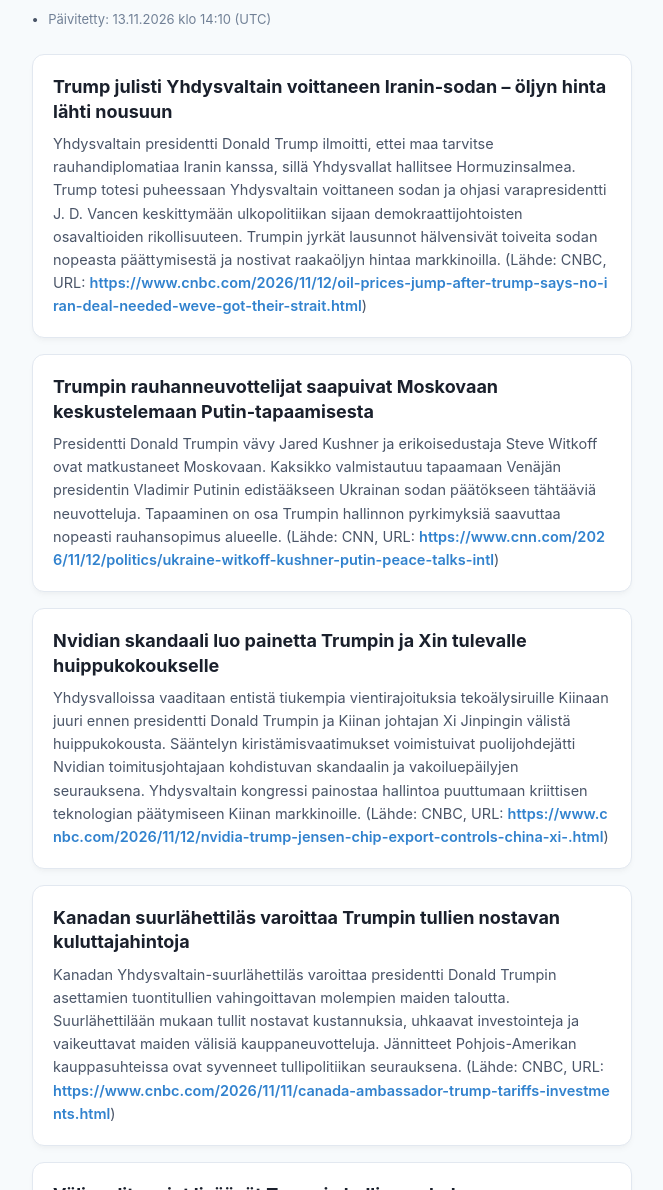
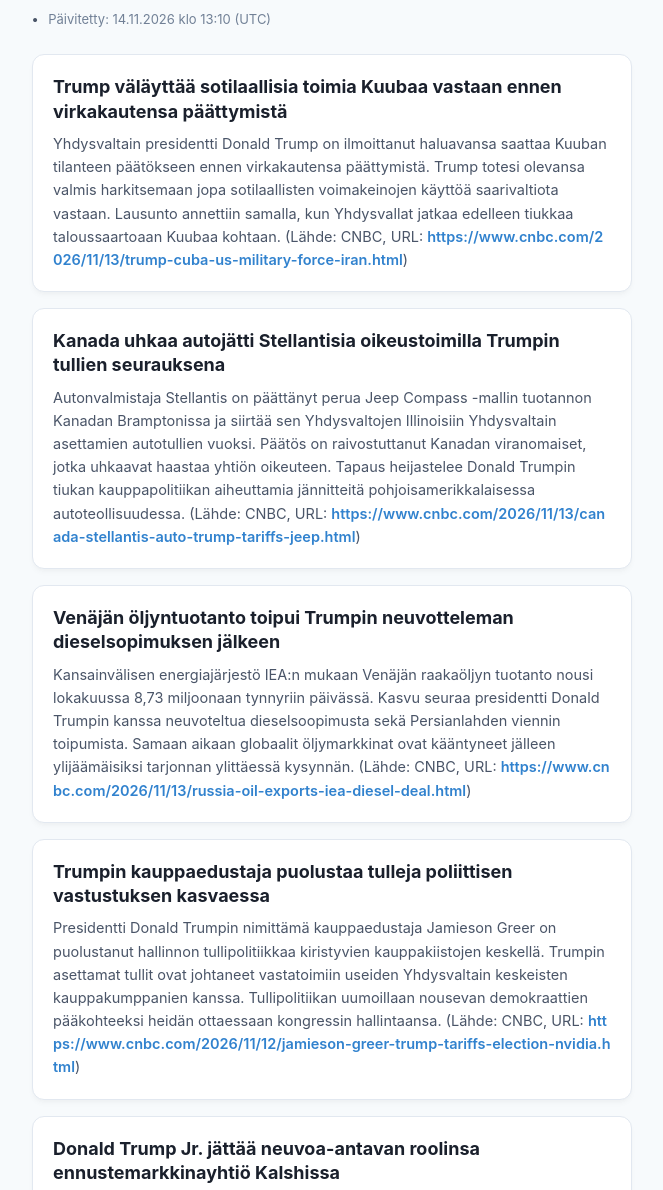
Before and after one commit to juti16/trump-tracker, a plain HTML site: page index.html in a window 1280 px wide. Shown: the part 88-1278 px from the top of the page, without its empty margins (308-971 px from the left). Drawn offline with Linux system fonts and the light colour scheme.

Commit message:
Päivitetty päivän Trump-uutiset

```diff
--- a/index.html
+++ b/index.html
@@ -81,32 +81,32 @@
 <body>
     <div class="container">
         <h1>Päivän Trump-tiivistys</h1>
-        <div class="meta">Päivitetty: 13.11.2026 klo 14:10 (UTC)</div>
+        <div class="meta">Päivitetty: 14.11.2026 klo 13:10 (UTC)</div>
         <div class="content">
 
             <div class="news-card">
-                <div class="card-title">Trump julisti Yhdysvaltain voittaneen Iranin-sodan – öljyn hinta lähti nousuun</div>
-                <div class="card-content">Yhdysvaltain presidentti Donald Trump ilmoitti, ettei maa tarvitse rauhandiplomatiaa Iranin kanssa, sillä Yhdysvallat hallitsee Hormuzinsalmea. Trump totesi puheessaan Yhdysvaltain voittaneen sodan ja ohjasi varapresidentti J. D. Vancen keskittymään ulkopolitiikan sijaan demokraattijohtoisten osavaltioiden rikollisuuteen. Trumpin jyrkät lausunnot hälvensivät toiveita sodan nopeasta päättymisestä ja nostivat raakaöljyn hintaa markkinoilla. (Lähde: CNBC, URL: <a href="https://www.cnbc.com/2026/11/12/oil-prices-jump-after-trump-says-no-iran-deal-needed-weve-got-their-strait.html" target="_blank">https://www.cnbc.com/2026/11/12/oil-prices-jump-after-trump-says-no-iran-deal-needed-weve-got-their-strait.html</a>)</div>
+                <div class="card-title">Trump väläyttää sotilaallisia toimia Kuubaa vastaan ennen virkakautensa päättymistä</div>
+                <div class="card-content">Yhdysvaltain presidentti Donald Trump on ilmoittanut haluavansa saattaa Kuuban tilanteen päätökseen ennen virkakautensa päättymistä. Trump totesi olevansa valmis harkitsemaan jopa sotilaallisten voimakeinojen käyttöä saarivaltiota vastaan. Lausunto annettiin samalla, kun Yhdysvallat jatkaa edelleen tiukkaa taloussaartoaan Kuubaa kohtaan. (Lähde: CNBC, URL: <a href="https://www.cnbc.com/2026/11/13/trump-cuba-us-military-force-iran.html" target="_blank">https://www.cnbc.com/2026/11/13/trump-cuba-us-military-force-iran.html</a>)</div>
             </div>
 
             <div class="news-card">
-                <div class="card-title">Trumpin rauhanneuvottelijat saapuivat Moskovaan keskustelemaan Putin-tapaamisesta</div>
-                <div class="card-content">Presidentti Donald Trumpin vävy Jared Kushner ja erikoisedustaja Steve Witkoff ovat matkustaneet Moskovaan. Kaksikko valmistautuu tapaamaan Venäjän presidentin Vladimir Putinin edistääkseen Ukrainan sodan päätökseen tähtääviä neuvotteluja. Tapaaminen on osa Trumpin hallinnon pyrkimyksiä saavuttaa nopeasti rauhansopimus alueelle. (Lähde: CNN, URL: <a href="https://www.cnn.com/2026/11/12/politics/ukraine-witkoff-kushner-putin-peace-talks-intl" target="_blank">https://www.cnn.com/2026/11/12/politics/ukraine-witkoff-kushner-putin-peace-talks-intl</a>)</div>
+                <div class="card-title">Kanada uhkaa autojätti Stellantisia oikeustoimilla Trumpin tullien seurauksena</div>
+                <div class="card-content">Autonvalmistaja Stellantis on päättänyt perua Jeep Compass -mallin tuotannon Kanadan Bramptonissa ja siirtää sen Yhdysvaltojen Illinoisiin Yhdysvaltain asettamien autotullien vuoksi. Päätös on raivostuttanut Kanadan viranomaiset, jotka uhkaavat haastaa yhtiön oikeuteen. Tapaus heijastelee Donald Trumpin tiukan kauppapolitiikan aiheuttamia jännitteitä pohjoisamerikkalaisessa autoteollisuudessa. (Lähde: CNBC, URL: <a href="https://www.cnbc.com/2026/11/13/canada-stellantis-auto-trump-tariffs-jeep.html" target="_blank">https://www.cnbc.com/2026/11/13/canada-stellantis-auto-trump-tariffs-jeep.html</a>)</div>
             </div>
 
             <div class="news-card">
-                <div class="card-title">Nvidian skandaali luo painetta Trumpin ja Xin tulevalle huippukokoukselle</div>
-                <div class="card-content">Yhdysvalloissa vaaditaan entistä tiukempia vientirajoituksia tekoälysiruille Kiinaan juuri ennen presidentti Donald Trumpin ja Kiinan johtajan Xi Jinpingin välistä huippukokousta. Sääntelyn kiristämisvaatimukset voimistuivat puolijohdejätti Nvidian toimitusjohtajaan kohdistuvan skandaalin ja vakoiluepäilyjen seurauksena. Yhdysvaltain kongressi painostaa hallintoa puuttumaan kriittisen teknologian päätymiseen Kiinan markkinoille. (Lähde: CNBC, URL: <a href="https://www.cnbc.com/2026/11/12/nvidia-trump-jensen-chip-export-controls-china-xi-.html" target="_blank">https://www.cnbc.com/2026/11/12/nvidia-trump-jensen-chip-export-controls-china-xi-.html</a>)</div>
+                <div class="card-title">Venäjän öljyntuotanto toipui Trumpin neuvotteleman dieselsopimuksen jälkeen</div>
+                <div class="card-content">Kansainvälisen energiajärjestö IEA:n mukaan Venäjän raakaöljyn tuotanto nousi lokakuussa 8,73 miljoonaan tynnyriin päivässä. Kasvu seuraa presidentti Donald Trumpin kanssa neuvoteltua dieselsoopimusta sekä Persianlahden viennin toipumista. Samaan aikaan globaalit öljymarkkinat ovat kääntyneet jälleen ylijäämäisiksi tarjonnan ylittäessä kysynnän. (Lähde: CNBC, URL: <a href="https://www.cnbc.com/2026/11/13/russia-oil-exports-iea-diesel-deal.html" target="_blank">https://www.cnbc.com/2026/11/13/russia-oil-exports-iea-diesel-deal.html</a>)</div>
             </div>
 
             <div class="news-card">
-                <div class="card-title">Kanadan suurlähettiläs varoittaa Trumpin tullien nostavan kuluttajahintoja</div>
-                <div class="card-content">Kanadan Yhdysvaltain-suurlähettiläs varoittaa presidentti Donald Trumpin asettamien tuontitullien vahingoittavan molempien maiden taloutta. Suurlähettilään mukaan tullit nostavat kustannuksia, uhkaavat investointeja ja vaikeuttavat maiden välisiä kauppaneuvotteluja. Jännitteet Pohjois-Amerikan kauppasuhteissa ovat syvenneet tullipolitiikan seurauksena. (Lähde: CNBC, URL: <a href="https://www.cnbc.com/2026/11/11/canada-ambassador-trump-tariffs-investments.html" target="_blank">https://www.cnbc.com/2026/11/11/canada-ambassador-trump-tariffs-investments.html</a>)</div>
+                <div class="card-title">Trumpin kauppaedustaja puolustaa tulleja poliittisen vastustuksen kasvaessa</div>
+                <div class="card-content">Presidentti Donald Trumpin nimittämä kauppaedustaja Jamieson Greer on puolustanut hallinnon tullipolitiikkaa kiristyvien kauppakiistojen keskellä. Trumpin asettamat tullit ovat johtaneet vastatoimiin useiden Yhdysvaltain keskeisten kauppakumppanien kanssa. Tullipolitiikan uumoillaan nousevan demokraattien pääkohteeksi heidän ottaessaan kongressin hallintaansa. (Lähde: CNBC, URL: <a href="https://www.cnbc.com/2026/11/12/jamieson-greer-trump-tariffs-election-nvidia.html" target="_blank">https://www.cnbc.com/2026/11/12/jamieson-greer-trump-tariffs-election-nvidia.html</a>)</div>
             </div>
 
             <div class="news-card">
-                <div class="card-title">Välivaalitappiot lisäävät Trumpin hallinnon halua kauppasopimukseen Intian kanssa</div>
-                <div class="card-content">Yhdysvalloissa herää toiveita kauppasopimuksen syntymisestä Intian kanssa vielä kuluvan vuoden aikana. Asiantuntijoiden mukaan sopimus voisi lieventää presidentti Donald Trumpin tullipolitiikkaa kohtaan esitettyä arvostelua. Tullien vastustus on kasvanut erityisesti välivaalien jälkeen, jolloin äänestäjät ilmaisivat tyytymättömyytensä kohonneisiin tuontimaksuihin. (Lähde: CNBC, URL: <a href="https://www.cnbc.com/2026/11/12/us-india-trade-tariffs-trump-modi.html" target="_blank">https://www.cnbc.com/2026/11/12/us-india-trade-tariffs-trump-modi.html</a>)</div>
+                <div class="card-title">Donald Trump Jr. jättää neuvoa-antavan roolinsa ennustemarkkinayhtiö Kalshissa</div>
+                <div class="card-content">Yhdysvaltain presidentin poika Donald Trump Jr. luopuu tehtävästään Kalshi-ennustemarkkinayhtiön neuvoa-antavassa elimessä. Yhtiö vahvisti, ettei hän jatka enää neuvonantajan roolissa. Päätöksen taustoista tai hänen tulevista suunnitelmistaan ei ole toistaiseksi annettu julkisuuteen tarkempia tietoja. (Lähde: CNBC, URL: <a href="https://www.cnbc.com/2026/11/12/donald-trump-jr-exits-kalshi-advisory-role.html" target="_blank">https://www.cnbc.com/2026/11/12/donald-trump-jr-exits-kalshi-advisory-role.html</a>)</div>
             </div>
 
         </div>
```
